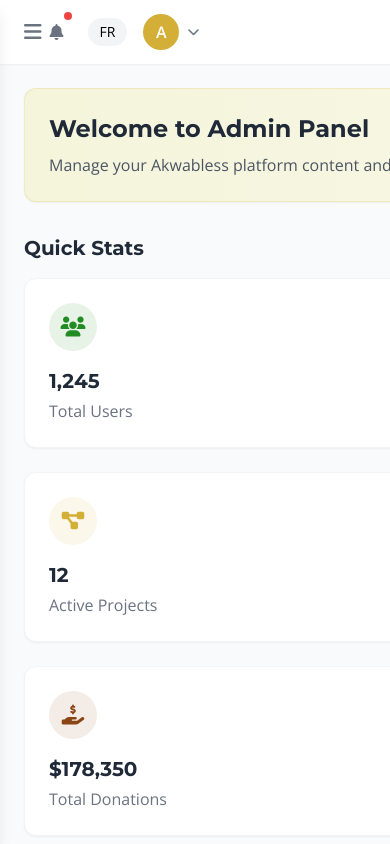
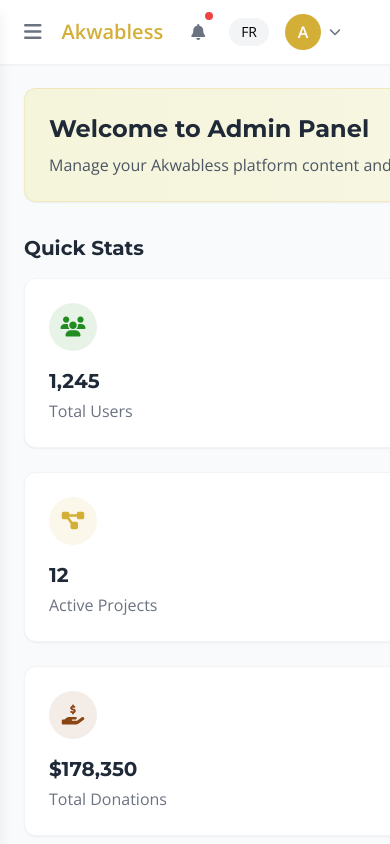
Before and after one commit to gaelxxl34/Akwabless, a React (Create React App) app: page /admin in a window 390 px wide. Shown: the top 844 px of the page. Built offline with nearby package versions, Linux system fonts and the light colour scheme.

Commit message:
mobile responsivity

```diff
--- a/src/pages/director/dashboard/Dashboard.tsx
+++ b/src/pages/director/dashboard/Dashboard.tsx
@@ -132,7 +132,7 @@
               </span>
             </button>
             <a
-              href="https://readdy.ai/home/4ffb360f-2508-4942-b389-1a2d730a2d10/7089fe0f-61de-4f18-b215-132234aef6eb"
+              href="#"
               data-readdy="true"
               className={`flex items-center w-full px-4 py-3 rounded-lg text-left ${
                 activeTab === "members"
--- a/src/pages/layouts/AdminLayout.tsx
+++ b/src/pages/layouts/AdminLayout.tsx
@@ -191,13 +191,16 @@
       <div className="flex-1 md:ml-64">
         {/* Top Navigation */}
         <header className="bg-white shadow-sm h-16 flex items-center justify-between px-6 sticky top-0 z-20">
-          <div className="flex items-center md:hidden">
+          <div className="flex items-center justify-between md:hidden">
             <button
               onClick={toggleSidebar}
               className="text-gray-500 hover:text-gray-700 cursor-pointer"
             >
               <i className="fas fa-bars text-xl"></i>
             </button>
+            <span className="font-bold text-xl text-[#D4AF37] mr-5 ml-5">
+              Akwabless
+            </span>
           </div>
 
           <div className="flex-1 md:flex md:items-center md:justify-between">
```
